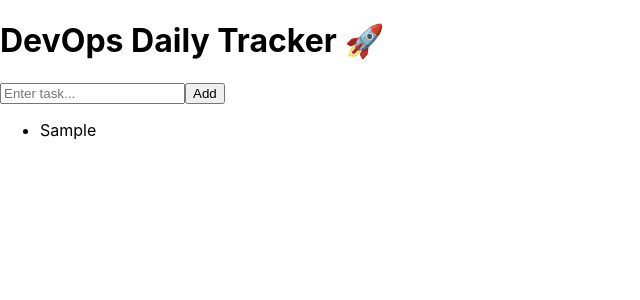
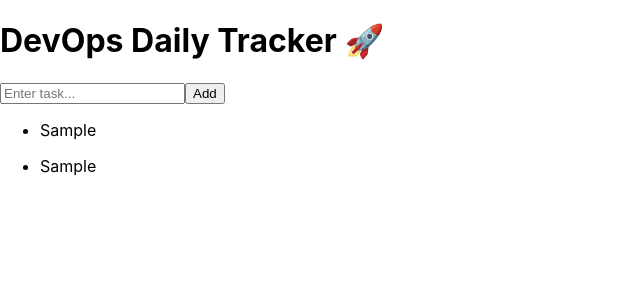
Before and after one commit to saimaali-tech/React, a React (Create React App) app: page / in a window 1280 px wide. Both pictures are taken after typing "Sample" into the empty fields and a click on the button "Add". Shown: the top 300 px of the page, without its empty margins (0-640 px from the left). Built offline with nearby package versions, Linux system fonts and the light colour scheme.

Commit message:
Rendered task list dynamically

```diff
--- a/src/App.js
+++ b/src/App.js
@@ -25,6 +25,11 @@ function App() {
           <li key={index}>{t}</li>
         ))}
       </ul>
+      <ul>
+  {tasks.map((t, index) => (
+    <li key={index}>{t}</li>
+  ))}
+</ul>
 
     </div>
   );
```
